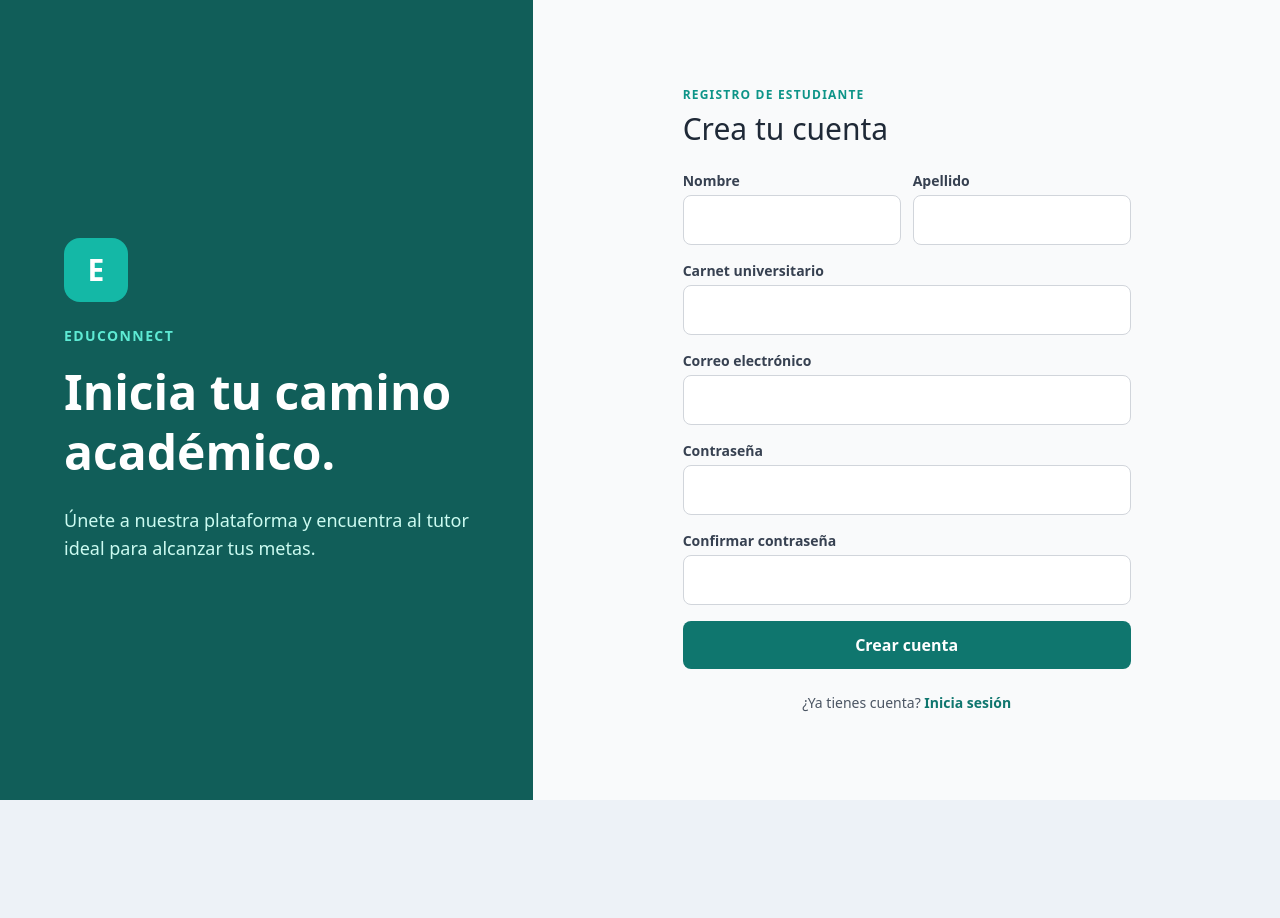
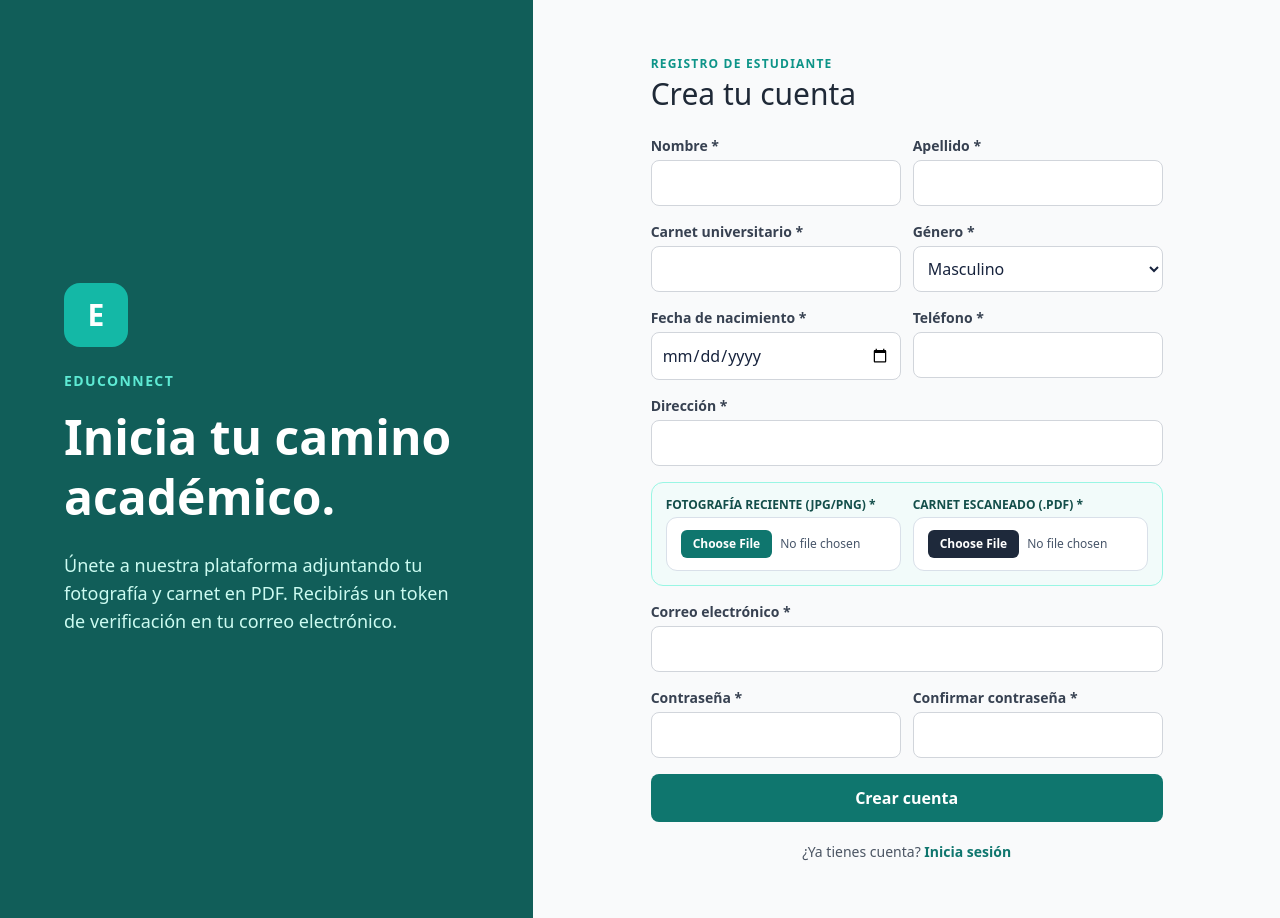
Before and after one commit to AlvaroCeballos/Educonnect-platform-Functional-testing, a React (Vite) app in the folder frontend/: page /registro in a window 1280 px wide. Before the commit the page ends 800 px from the top, so only its background shows below. Built offline with nearby package versions, Linux system fonts and the light colour scheme.

Commit message:
feat(auth): exigir fotografia y carnet PDF en registro de estudiante HU-028

```diff
--- a/frontend/src/pages/student/RegisterStudent.jsx
+++ b/frontend/src/pages/student/RegisterStudent.jsx
@@ -3,29 +3,109 @@ import { useNavigate, Link } from 'react-router-dom';
 import api from '../../utils/api';
 
 const passwordRules = [
-  { label: 'Mínimo 8 caracteres',      test: (p) => p.length >= 8 },
-  { label: 'Al menos una mayúscula',   test: (p) => /[A-Z]/.test(p) },
-  { label: 'Al menos una minúscula',   test: (p) => /[a-z]/.test(p) },
-  { label: 'Al menos un número',       test: (p) => /[0-9]/.test(p) },
+  { label: 'Mínimo 8 caracteres', test: (p) => p.length >= 8 },
+  { label: 'Al menos una mayúscula', test: (p) => /[A-Z]/.test(p) },
+  { label: 'Al menos una minúscula', test: (p) => /[a-z]/.test(p) },
+  { label: 'Al menos un número', test: (p) => /[0-9]/.test(p) },
 ];
 
 export default function RegisterStudent() {
   const navigate = useNavigate();
-  const [form, setForm] = useState({ nombre: '', apellido: '', carnet: '', email: '', password: '', confirm: '' });
+  const [form, setForm] = useState({
+    nombre: '',
+    apellido: '',
+    carnet: '',
+    genero: 'M',
+    fecha_nacimiento: '',
+    telefono: '',
+    direccion: '',
+    universidad: 'Universidad de San Carlos de Guatemala',
+    carrera: 'Ingeniería en Ciencias y Sistemas',
+    email: '',
+    password: '',
+    confirm: '',
+  });
+  const [fotografia, setFotografia] = useState(null);
+  const [carnetPdf, setCarnetPdf] = useState(null);
   const [error, setError] = useState('');
   const [loading, setLoading] = useState(false);
 
-  const handleChange = (e) => setForm((prev) => ({ ...prev, [e.target.name]: e.target.value }));
+  const handleChange = (e) =>
+    setForm((prev) => ({ ...prev, [e.target.name]: e.target.value }));
+
+  const handlePhotoChange = (e) => {
+    const file = e.target.files?.[0];
+    if (!file) return;
+    if (!['image/jpeg', 'image/png', 'image/webp'].includes(file.type)) {
+      setError('La fotografía debe estar en formato JPG, PNG o WEBP.');
+      e.target.value = '';
+      setFotografia(null);
+      return;
+    }
+    if (file.size > 5 * 1024 * 1024) {
+      setError('La fotografía no debe superar los 5 MB.');
+      e.target.value = '';
+      setFotografia(null);
+      return;
+    }
+    setError('');
+    setFotografia(file);
+  };
+
+  const handlePdfChange = (e) => {
+    const file = e.target.files?.[0];
+    if (!file) return;
+    if (file.type !== 'application/pdf') {
+      setError('El carnet escaneado debe ser obligatoriamente un archivo PDF (.pdf).');
+      e.target.value = '';
+      setCarnetPdf(null);
+      return;
+    }
+    if (file.size > 5 * 1024 * 1024) {
+      setError('El archivo PDF no debe superar los 5 MB.');
+      e.target.value = '';
+      setCarnetPdf(null);
+      return;
+    }
+    setError('');
+    setCarnetPdf(file);
+  };
 
   const handleSubmit = async (e) => {
     e.preventDefault();
     setError('');
-    if (form.password !== form.confirm) return setError('Las contraseñas no coinciden');
+
+    if (form.password !== form.confirm) {
+      return setError('Las contraseñas no coinciden');
+    }
+    if (!fotografia) {
+      return setError('La fotografía reciente es obligatoria');
+    }
+    if (!carnetPdf) {
+      return setError('El archivo PDF con tu carnet escaneado es obligatorio');
+    }
+
     setLoading(true);
     try {
-      await api.post('/auth/register/student', {
-        nombre: form.nombre, apellido: form.apellido, carnet: form.carnet, email: form.email, password: form.password,
+      const formData = new FormData();
+      formData.append('nombre', form.nombre);
+      formData.append('apellido', form.apellido);
+      formData.append('carnet', form.carnet);
+      formData.append('genero', form.genero);
+      formData.append('fecha_nacimiento', form.fecha_nacimiento);
+      formData.append('telefono', form.telefono);
+      formData.append('direccion', form.direccion);
+      formData.append('universidad', form.universidad);
+      formData.append('carrera', form.carrera);
+      formData.append('email', form.email);
+      formData.append('password', form.password);
+      formData.append('fotografia', fotografia);
+      formData.append('carnet_pdf', carnetPdf);
+
+      await api.post('/auth/register/student', formData, {
+        headers: { 'Content-Type': 'multipart/form-data' },
       });
+
       navigate('/registro-exitoso');
     } catch (err) {
       setError(err.response?.data?.message || 'Error al registrar. Intenta de nuevo.');
@@ -38,72 +118,249 @@ export default function RegisterStudent() {
     <div className="flex min-h-screen font-sans">
       {/* Panel Izquierdo - Branding */}
       <div className="hidden lg:flex flex-col justify-center w-5/12 bg-teal-800 text-white p-16">
-        <div className="w-16 h-16 bg-teal-500 rounded-2xl flex items-center justify-center text-3xl font-bold mb-6">E</div>
-        <h1 className="text-sm tracking-widest font-semibold text-teal-300 mb-4">EDUCONNECT</h1>
-        <h2 className="text-5xl font-extrabold leading-tight mb-6">Inicia tu camino académico.</h2>
-        <p className="text-teal-100 text-lg">Únete a nuestra plataforma y encuentra al tutor ideal para alcanzar tus metas.</p>
+        <div className="w-16 h-16 bg-teal-500 rounded-2xl flex items-center justify-center text-3xl font-bold mb-6">
+          E
+        </div>
+        <h1 className="text-sm tracking-widest font-semibold text-teal-300 mb-4">
+          EDUCONNECT
+        </h1>
+        <h2 className="text-5xl font-extrabold leading-tight mb-6">
+          Inicia tu camino académico.
+        </h2>
+        <p className="text-teal-100 text-lg">
+          Únete a nuestra plataforma adjuntando tu fotografía y carnet en PDF. Recibirás un token de verificación en tu correo electrónico.
+        </p>
       </div>
 
       {/* Panel Derecho - Formulario */}
       <div className="flex w-full lg:w-7/12 bg-gray-50 items-center justify-center p-8 overflow-y-auto">
-        <div className="w-full max-w-md my-auto py-8">
-          <h3 className="text-xs font-bold text-teal-600 tracking-widest uppercase mb-2">Registro de Estudiante</h3>
+        <div className="w-full max-w-lg my-auto py-6">
+          <h3 className="text-xs font-bold text-teal-600 tracking-widest uppercase mb-1">
+            Registro de Estudiante
+          </h3>
           <h4 className="text-3xl font-light text-gray-800 mb-6">Crea tu cuenta</h4>
 
           <form onSubmit={handleSubmit} className="space-y-4">
             <div className="grid grid-cols-2 gap-3">
               <div>
-                <label className="block text-sm font-semibold text-gray-700 mb-1">Nombre</label>
-                <input type="text" name="nombre" required value={form.nombre} onChange={handleChange} className="w-full p-3 border border-gray-300 rounded-lg bg-white focus:outline-none focus:ring-2 focus:ring-teal-500" />
+                <label className="block text-sm font-semibold text-gray-700 mb-1">
+                  Nombre *
+                </label>
+                <input
+                  type="text"
+                  name="nombre"
+                  required
+                  value={form.nombre}
+                  onChange={handleChange}
+                  className="w-full p-2.5 border border-gray-300 rounded-lg bg-white focus:outline-none focus:ring-2 focus:ring-teal-500"
+                />
               </div>
               <div>
-                <label className="block text-sm font-semibold text-gray-700 mb-1">Apellido</label>
-                <input type="text" name="apellido" required value={form.apellido} onChange={handleChange} className="w-full p-3 border border-gray-300 rounded-lg bg-white focus:outline-none focus:ring-2 focus:ring-teal-500" />
+                <label className="block text-sm font-semibold text-gray-700 mb-1">
+                  Apellido *
+                </label>
+                <input
+                  type="text"
+                  name="apellido"
+                  required
+                  value={form.apellido}
+                  onChange={handleChange}
+                  className="w-full p-2.5 border border-gray-300 rounded-lg bg-white focus:outline-none focus:ring-2 focus:ring-teal-500"
+                />
+              </div>
+            </div>
+
+            <div className="grid grid-cols-2 gap-3">
+              <div>
+                <label className="block text-sm font-semibold text-gray-700 mb-1">
+                  Carnet universitario *
+                </label>
+                <input
+                  type="text"
+                  name="carnet"
+                  required
+                  value={form.carnet}
+                  onChange={handleChange}
+                  className="w-full p-2.5 border border-gray-300 rounded-lg bg-white focus:outline-none focus:ring-2 focus:ring-teal-500"
+                />
+              </div>
+              <div>
+                <label className="block text-sm font-semibold text-gray-700 mb-1">
+                  Género *
+                </label>
+                <select
+                  name="genero"
+                  value={form.genero}
+                  onChange={handleChange}
+                  className="w-full p-2.5 border border-gray-300 rounded-lg bg-white focus:outline-none focus:ring-2 focus:ring-teal-500"
+                >
+                  <option value="M">Masculino</option>
+                  <option value="F">Femenino</option>
+                  <option value="OTHER">Otro</option>
+                </select>
+              </div>
+            </div>
+
+            <div className="grid grid-cols-2 gap-3">
+              <div>
+                <label className="block text-sm font-semibold text-gray-700 mb-1">
+                  Fecha de nacimiento *
+                </label>
+                <input
+                  type="date"
+                  name="fecha_nacimiento"
+                  required
+                  value={form.fecha_nacimiento}
+                  onChange={handleChange}
+                  className="w-full p-2.5 border border-gray-300 rounded-lg bg-white focus:outline-none focus:ring-2 focus:ring-teal-500"
+                />
+              </div>
+              <div>
+                <label className="block text-sm font-semibold text-gray-700 mb-1">
+                  Teléfono *
+                </label>
+                <input
+                  type="tel"
+                  name="telefono"
+                  required
+                  value={form.telefono}
+                  onChange={handleChange}
+                  className="w-full p-2.5 border border-gray-300 rounded-lg bg-white focus:outline-none focus:ring-2 focus:ring-teal-500"
+                />
               </div>
             </div>
 
             <div>
-              <label className="block text-sm font-semibold text-gray-700 mb-1">Carnet universitario</label>
-              <input type="text" name="carnet" required value={form.carnet} onChange={handleChange} className="w-full p-3 border border-gray-300 rounded-lg bg-white focus:outline-none focus:ring-2 focus:ring-teal-500" />
+              <label className="block text-sm font-semibold text-gray-700 mb-1">
+                Dirección *
+              </label>
+              <input
+                type="text"
+                name="direccion"
+                required
+                value={form.direccion}
+                onChange={handleChange}
+                className="w-full p-2.5 border border-gray-300 rounded-lg bg-white focus:outline-none focus:ring-2 focus:ring-teal-500"
+              />
+            </div>
+
+            {/* Archivos obligatorios Fase 2 (HU-028) */}
+            <div className="grid grid-cols-1 sm:grid-cols-2 gap-3 bg-teal-50/70 p-3.5 rounded-xl border border-teal-200">
+              <div>
+                <label className="block text-xs font-bold text-teal-900 uppercase mb-1">
+                  Fotografía Reciente (JPG/PNG) *
+                </label>
+                <input
+                  type="file"
+                  accept="image/jpeg,image/png,image/webp"
+                  required
+                  onChange={handlePhotoChange}
+                  className="w-full text-xs text-slate-600 file:mr-2 file:py-1.5 file:px-3 file:rounded-md file:border-0 file:text-xs file:font-semibold file:bg-teal-700 file:text-white hover:file:bg-teal-800 cursor-pointer"
+                />
+              </div>
+              <div>
+                <label className="block text-xs font-bold text-teal-900 uppercase mb-1">
+                  Carnet Escaneado (.PDF) *
+                </label>
+                <input
+                  type="file"
+                  accept="application/pdf"
+                  required
+                  onChange={handlePdfChange}
+                  className="w-full text-xs text-slate-600 file:mr-2 file:py-1.5 file:px-3 file:rounded-md file:border-0 file:text-xs file:font-semibold file:bg-slate-800 file:text-white hover:file:bg-slate-900 cursor-pointer"
+                />
+              </div>
             </div>
 
             <div>
-              <label className="block text-sm font-semibold text-gray-700 mb-1">Correo electrónico</label>
-              <input type="email" name="email" required value={form.email} onChange={handleChange} className="w-full p-3 border border-gray-300 rounded-lg bg-white focus:outline-none focus:ring-2 focus:ring-teal-500" />
+              <label className="block text-sm font-semibold text-gray-700 mb-1">
+                Correo electrónico *
+              </label>
+              <input
+                type="email"
+                name="email"
+                required
+                value={form.email}
+                onChange={handleChange}
+                className="w-full p-2.5 border border-gray-300 rounded-lg bg-white focus:outline-none focus:ring-2 focus:ring-teal-500"
+              />
             </div>
 
+            <div className="grid grid-cols-2 gap-3">
               <div>
-              <label className="block text-sm font-semibold text-gray-700 mb-1">Contraseña</label>
-              <input type="password" name="password" required value={form.password} onChange={handleChange} className="w-full p-3 border border-gray-300 rounded-lg bg-white focus:outline-none focus:ring-2 focus:ring-teal-500" />
+                <label className="block text-sm font-semibold text-gray-700 mb-1">
+                  Contraseña *
+                </label>
+                <input
+                  type="password"
+                  name="password"
+                  required
+                  value={form.password}
+                  onChange={handleChange}
+                  className="w-full p-2.5 border border-gray-300 rounded-lg bg-white focus:outline-none focus:ring-2 focus:ring-teal-500"
+                />
+              </div>
+              <div>
+                <label className="block text-sm font-semibold text-gray-700 mb-1">
+                  Confirmar contraseña *
+                </label>
+                <input
+                  type="password"
+                  name="confirm"
+                  required
+                  value={form.confirm}
+                  onChange={handleChange}
+                  className={`w-full p-2.5 border rounded-lg bg-white focus:outline-none focus:ring-2 focus:ring-teal-500 ${
+                    form.confirm && form.confirm !== form.password
+                      ? 'border-red-400'
+                      : 'border-gray-300'
+                  }`}
+                />
+              </div>
+            </div>
+
+            {form.confirm && form.confirm !== form.password && (
+              <p className="text-xs text-red-500 mt-1">Las contraseñas no coinciden</p>
+            )}
+
             {form.password && (
-                <ul className="mt-2 space-y-1">
+              <ul className="grid grid-cols-2 gap-1 pt-1">
                 {passwordRules.map((rule) => {
                   const ok = rule.test(form.password);
                   return (
-                      <li key={rule.label} className={`flex items-center gap-2 text-xs ${ok ? 'text-teal-600 font-semibold' : 'text-gray-400'}`}>
+                    <li
+                      key={rule.label}
+                      className={`flex items-center gap-1.5 text-xs ${
+                        ok ? 'text-teal-600 font-semibold' : 'text-gray-400'
+                      }`}
+                    >
                       <span>{ok ? '✓' : '○'}</span> {rule.label}
                     </li>
                   );
                 })}
               </ul>
             )}
+
+            {error && (
+              <div className="bg-red-50 border border-red-200 text-red-700 text-sm rounded-lg px-4 py-3">
+                {error}
               </div>
+            )}
 
-            <div>
-              <label className="block text-sm font-semibold text-gray-700 mb-1">Confirmar contraseña</label>
-              <input type="password" name="confirm" required value={form.confirm} onChange={handleChange} className={`w-full p-3 border rounded-lg bg-white focus:outline-none focus:ring-2 focus:ring-teal-500 ${form.confirm && form.confirm !== form.password ? 'border-red-400' : 'border-gray-300'}`} />
-              {form.confirm && form.confirm !== form.password && <p className="text-xs text-red-500 mt-1">Las contraseñas no coinciden</p>}
-            </div>
-
-            {error && <div className="bg-red-50 border border-red-200 text-red-700 text-sm rounded-lg px-4 py-3">{error}</div>}
-
-            <button type="submit" disabled={loading} className="w-full bg-teal-700 text-white font-bold py-3 rounded-lg hover:bg-teal-800 disabled:opacity-50 transition-colors mt-4">
+            <button
+              type="submit"
+              disabled={loading}
+              className="w-full bg-teal-700 text-white font-bold py-3 rounded-lg hover:bg-teal-800 disabled:opacity-50 transition-colors mt-2"
+            >
               {loading ? 'Registrando...' : 'Crear cuenta'}
             </button>
           </form>
 
-          <div className="mt-6 text-center text-sm text-gray-600">
-            ¿Ya tienes cuenta? <Link to="/login" className="text-teal-700 font-bold hover:underline">Inicia sesión</Link>
+          <div className="mt-5 text-center text-sm text-gray-600">
+            ¿Ya tienes cuenta?{' '}
+            <Link to="/login" className="text-teal-700 font-bold hover:underline">
+              Inicia sesión
+            </Link>
           </div>
         </div>
       </div>
```
Also changed, not shown: 2 other files (tests, documents, lock files or other folders). Lines whose indentation alone changed are shown as unchanged.
